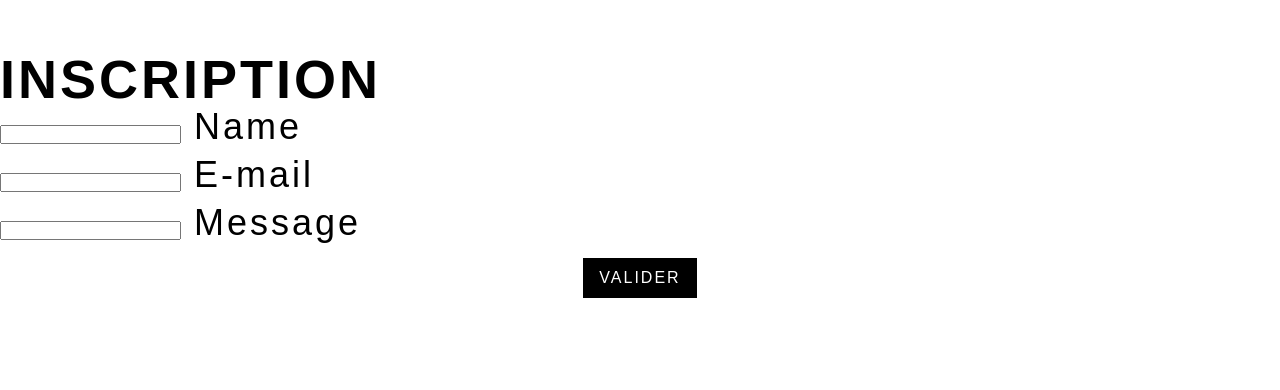
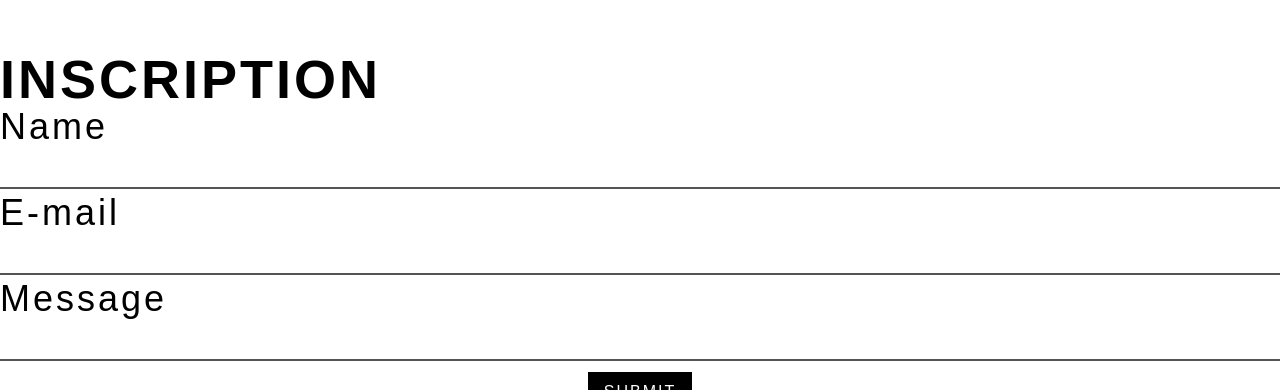
Before and after one commit to RobinMi31/robinmi31.github.io, a plain HTML site: page index.html in a window 1280 px wide. Shown: the part 3177-3567 px from the top of the page. Drawn offline with Linux system fonts and the light colour scheme.

Commit message:
Add files via upload
Correction formulaire

```diff
--- a/index.html
+++ b/index.html
@@ -47,8 +47,8 @@
     </div>
     <div class="about" id="a1">
       <p><span class="description">Bonjour, Je m’appelle Robin je suis en première année de BUT mmi et bienvenue sur mon Portfolio.<br />
-        J'ai 18 ans et depuis tout petit j'adore la création,</br>
-        aujourd'hui je fais du Beatmaking,</br>
+        J'ai 18 ans et depuis tous petit j'adore la création</br>
+        aujourd'hui je fait du Beatmaking,</br>
         Photoshop et création de logo. <br /></span></p>
 
       <img class="profil" src="perso.jpg">
@@ -84,21 +84,21 @@
    <h1 class="title">INSCRIPTION</h1>
    <form class="contact-form row">
       <div class="form-field col x-50">
-         <input id="name"  type="text" required>
          <label class="label" for="name">Name</label>
+         <input id="name" class="input-text" type="text" required>
       </div>
 
       <div class="form-field col x-50">
-         <input id="email" " type="email" required>
          <label class="label" for="email">E-mail</label>
+         <input id="email" class="input-text" type="email" required>
       </div>
 
       <div class="form-field col x-100">
-         <input id="message"  type="text" required>
          <label class="label" for="message">Message</label>
+         <input id="message" class="input-text" type="text" required>
       </div>
       <div class="form-field col x-100 align-center">
-         <input class="submit-btn" type="submit" value="Valider">
+         <input class="submit-btn" type="submit" value="Submit">
       </div>
    </form>
 </section>
```
